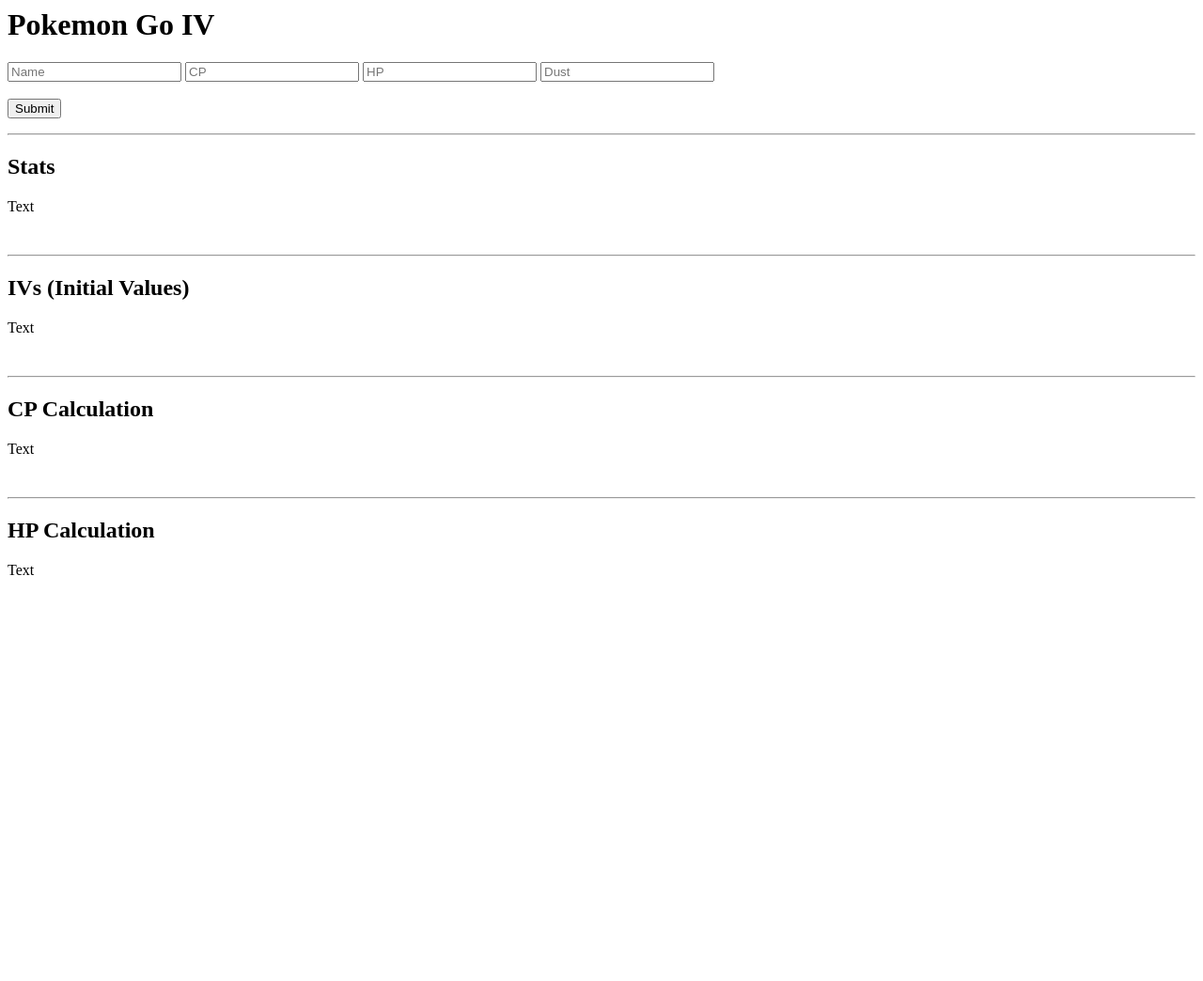
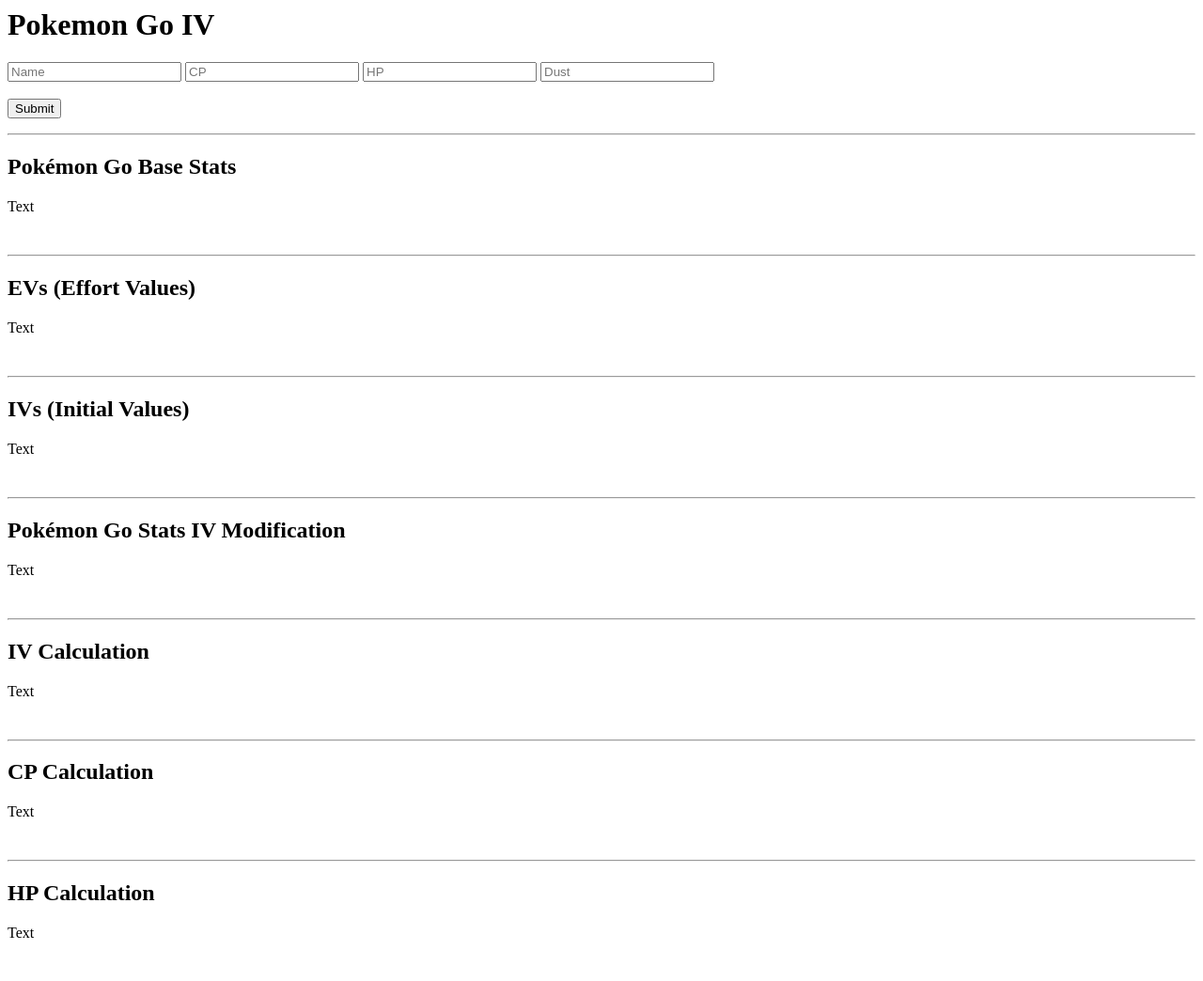
Before and after one commit to chriskoh/pokemongo, a Flask app: template templates/form.html in a window 1280 px wide. Shown: the whole page at 94% size. Before the commit the page ends 612 px from the top, so only its background shows below. Run offline with Flask 2, Linux system fonts and the light colour scheme; the template is opened without the code that fills it, so the values that code supplies are empty.

Commit message:
added new sections

```diff
--- a/templates/form.html
+++ b/templates/form.html
@@ -26,12 +26,27 @@
         </form>
 
         <hr>
-        <h2>Stats</h2>
+        <h2>Pokémon Go Base Stats</h2>
+        <p>Text</p>
+        <br />
+
+        <hr>
+        <h2>EVs (Effort Values)</h2>
         <p>Text</p>
         <br />
 
         <hr>
         <h2>IVs (Initial Values)</h2>
+        <p>Text</p>
+        <br />
+
+        <hr>
+        <h2>Pokémon Go Stats IV Modification</h2>
+        <p>Text</p>
+        <br />
+
+        <hr>
+        <h2>IV Calculation</h2>
         <p>Text</p>
         <br />
 
```
